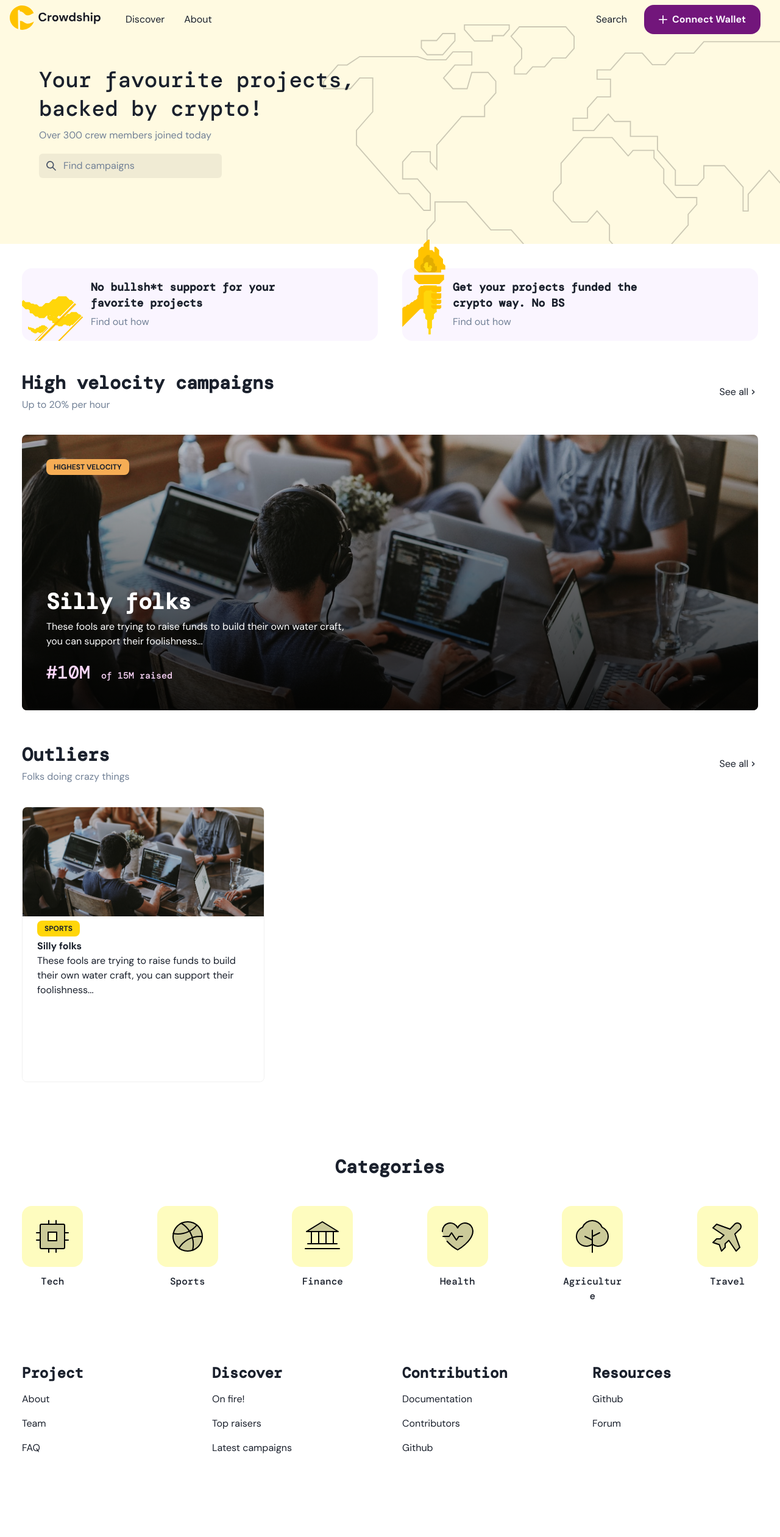
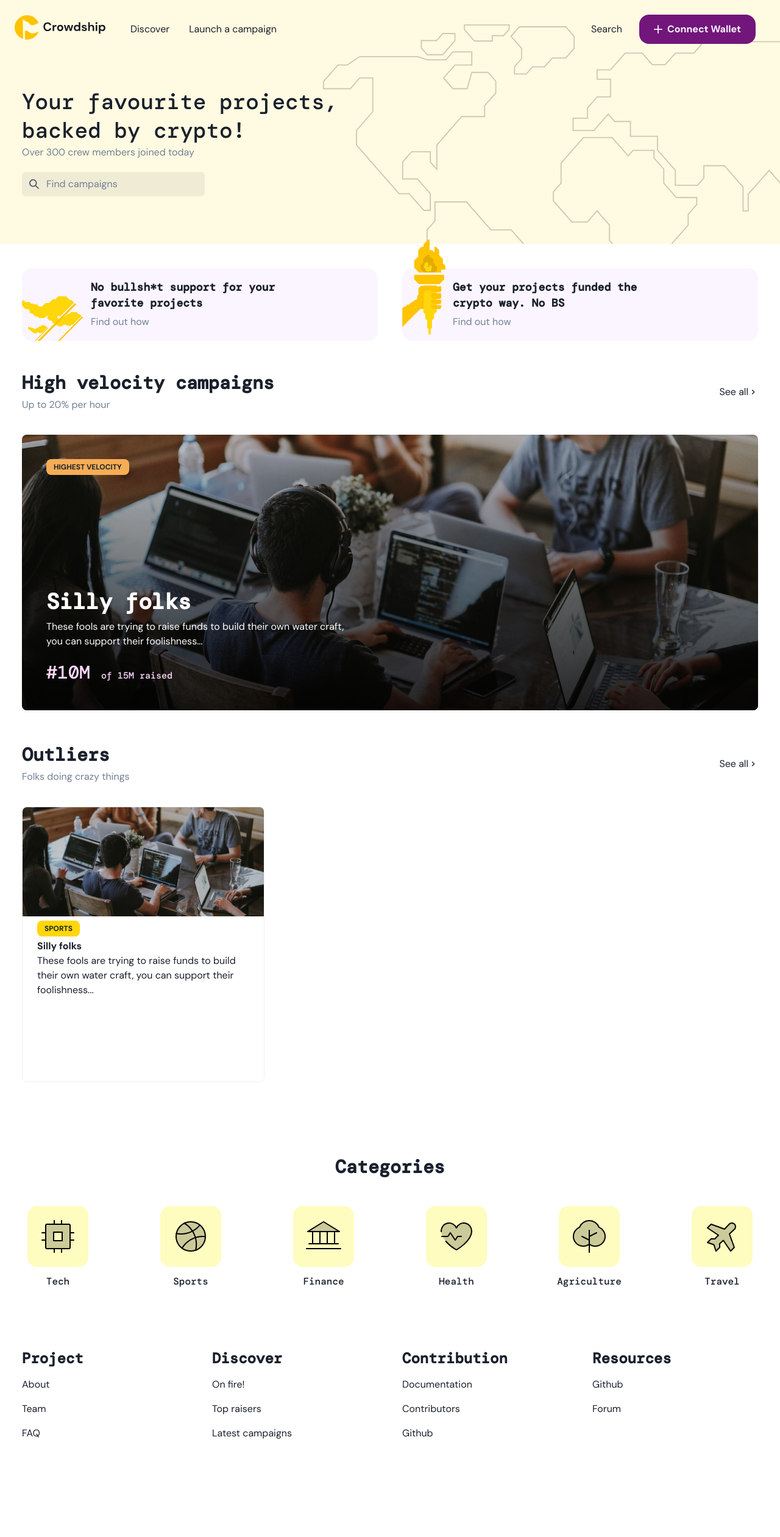
Before and after one commit to carterax/crowdship-v1-interface, a Next.js app: page /my-crowdship/1 in a window 1280 px wide. Shown: the top 2521 px of the page at 61% size. Built offline with nearby package versions, Linux system fonts and the light colour scheme; what bnc-onboard would draw is missing.

Commit message:
🐛 FIX: hero component width

```diff
--- a/src/components/Header/index.tsx
+++ b/src/components/Header/index.tsx
@@ -20,7 +20,7 @@ import { walletStore } from '@/stores';
 
 const Links = [
   { text: 'Discover', url: '#' },
-  { text: 'About', url: '#' },
+  { text: 'Launch a campaign', url: '#' },
 ];
 
 const NavLink = ({
@@ -76,7 +76,7 @@ export const Header = () => {
 
   return (
     <>
-      <Box bg='transparent' px={4} position='absolute' w='full'>
+      <Box bg='transparent' px={6} py={4} position='absolute' w='full'>
         <Flex h={16} alignItems={'center'} justifyContent={'space-between'}>
           <IconButton
             size={'md'}
--- a/src/components/Hero/index.tsx
+++ b/src/components/Hero/index.tsx
@@ -1,12 +1,5 @@
 import { ReactNode } from 'react';
-import {
-  Stack,
-  Heading,
-  Flex,
-  Text,
-  VStack,
-  useBreakpointValue,
-} from '@chakra-ui/react';
+import { Container, Box, Stack, Heading, Flex, Text } from '@chakra-ui/react';
 
 type HeroProps = {
   header: string;
@@ -41,12 +34,9 @@ export const Hero = ({
       backgroundPosition={bgPosition}
       backgroundRepeat={bgRepeat}
     >
-      <VStack w={'full'} px={useBreakpointValue({ base: 4, md: 8 })}>
-        <Stack
-          flex={1}
-          justify={'center'}
-          w={{ base: 'md', md: '2xl', lg: '6xl' }}
-        >
+      <Container maxW='1240px'>
+        <Box display='flex' flexDirection='column' justifyContent={'center'}>
+          <Box mt='9rem'>
             <Heading
               lineHeight={1.3}
               w='xl'
@@ -56,11 +46,12 @@ export const Hero = ({
               <Text>{header}</Text>
             </Heading>
             <Text color={'gray.500'}>{body}</Text>
-          <Stack w='300px' paddingTop='10px'>
+            <Stack w='300px' paddingTop='20px'>
               {actions}
             </Stack>
-        </Stack>
-      </VStack>
+          </Box>
+        </Box>
+      </Container>
     </Flex>
   );
 };
--- a/src/pages/my-crowdship/[campaignFactory]/index.tsx
+++ b/src/pages/my-crowdship/[campaignFactory]/index.tsx
@@ -262,12 +262,19 @@ const MyCrowdship: NextPage = () => {
           </Center>
           <SimpleGrid
             columns={[2, 3, categoriesData.length]}
-            spacing='121px'
+            spacing='100px'
             mt={10}
           >
             {categoriesData.map(
               ({ categoryTitle, categoryPath, iconPath }, idx) => (
-                <Box key={idx} as='a' href={categoryPath}>
+                <Box
+                  key={idx}
+                  as='a'
+                  href={categoryPath}
+                  display='flex'
+                  alignItems='center'
+                  flexDirection='column'
+                >
                   <Center
                     bg='yellow.400'
                     height='100px'
@@ -276,12 +283,7 @@ const MyCrowdship: NextPage = () => {
                   >
                     <Image src={iconPath} alt='Tech' width='64' height='64' />
                   </Center>
-                  <Text
-                    textAlign='center'
-                    mt={3}
-                    fontFamily='DM mono'
-                    fontWeight='500'
-                  >
+                  <Text mt={3} fontFamily='DM mono' fontWeight='500'>
                     {categoryTitle}
                   </Text>
                 </Box>
```
Lines whose indentation alone changed are shown as unchanged.
